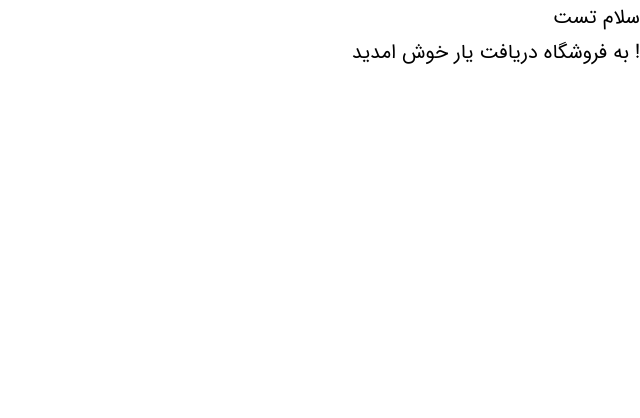
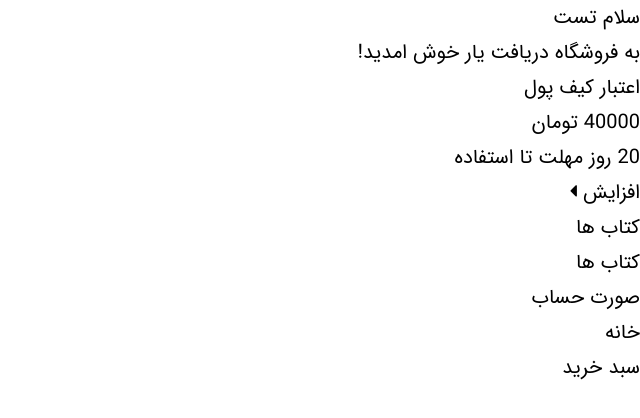
Before and after one commit to sinaanahd/daryaftyar-bot, a plain HTML site: page index.html in a window 1280 px wide. Shown: the whole page, without its empty margins (640-1280 px from the left). Drawn offline with Linux system fonts and the light colour scheme; files whose address does not match are found by name.

Commit message:
main-apge html created

```diff
--- /dev/null
+++ b/assets/index.js
@@ -0,0 +1,13 @@
+// variables
+
+const footer_btn_checkout = document.querySelector('.footer-menu.it-1');
+const footer_btn_home = document.querySelector('.footer-menu.it-2');
+const footer_btn_cart = document.querySelector('.footer-menu.it-3');
+
+// classes
+
+// events
+
+// functions
+
+// etc
--- a/index.html
+++ b/index.html
@@ -10,7 +10,7 @@
 </head>
 <body>
     <section class="main-area">
-        <div class="firt-page">
+        <div class="first-page">
             <div class="greetings">
                 <div class="user-info">
                     سلام
@@ -20,14 +20,72 @@
                 </div>
                 <div class="greeting-messsage">
                     <p>
-                        ! به فروشگاه دریافت یار خوش امدید
+                        <bdi>
+                            به فروشگاه دریافت یار خوش امدید!
+                        </bdi>
                     </p>
                 </div>
             </div>
             <div class="wallet-wrapper">
-
+                <div class="wallet-title">
+                    <span>
+                        اعتبار کیف پول
+                    </span>
+                </div>
+                <div class="wallet-info">
+                    <div class="wallet-amount-wrapper">
+                        <span class="wallet-amount">
+                            40000
+                        </span>
+                        <span class="wallet-curency">
+                            تومان
+                        </span>
+                    </div>
+                    <div class="wallet-exprie-details-wrapper">
+                        <span class="expire-date">
+                            20
+                        </span>
+                        <span class="wallet-expire-text">
+                            روز مهلت تا استفاده
+                        </span>
+                    </div>
+                </div>
+                <div class="increase-wallet-wrapper">
+                    <span class="wallet-increase-text">
+                        افزایش
+                    </span>
+                    <span class="wallet-increase-icon">
+                        <i class="fa fa-caret-left"></i>
+                    </span>
+                </div>
+            </div>
+            <div class="books-class-wrapper">
+                <div class="book-class-btns books">
+                    کتاب ها
+                </div>
+                <div class="book-class-btns classes">
+                    کتاب ها
+                </div>
             </div>
         </div>
     </section>
+    <footer>
+        <div class="footer-col ft-c1">
+            <span class="footer-menu it-1">
+                صورت حساب
+            </span>
+        </div>
+        <div class="footer-col ft-c2">
+            <span class="footer-menu it-2">
+                خانه
+            </span>
+        </div>
+        <div class="footer-col ft-c3">
+            <span class="footer-menu it-3">
+                سبد خرید
+            </span>
+        </div>
+    </footer>
+    <script src="./assets/index.js"></script>
 </body>
 </html>
```
